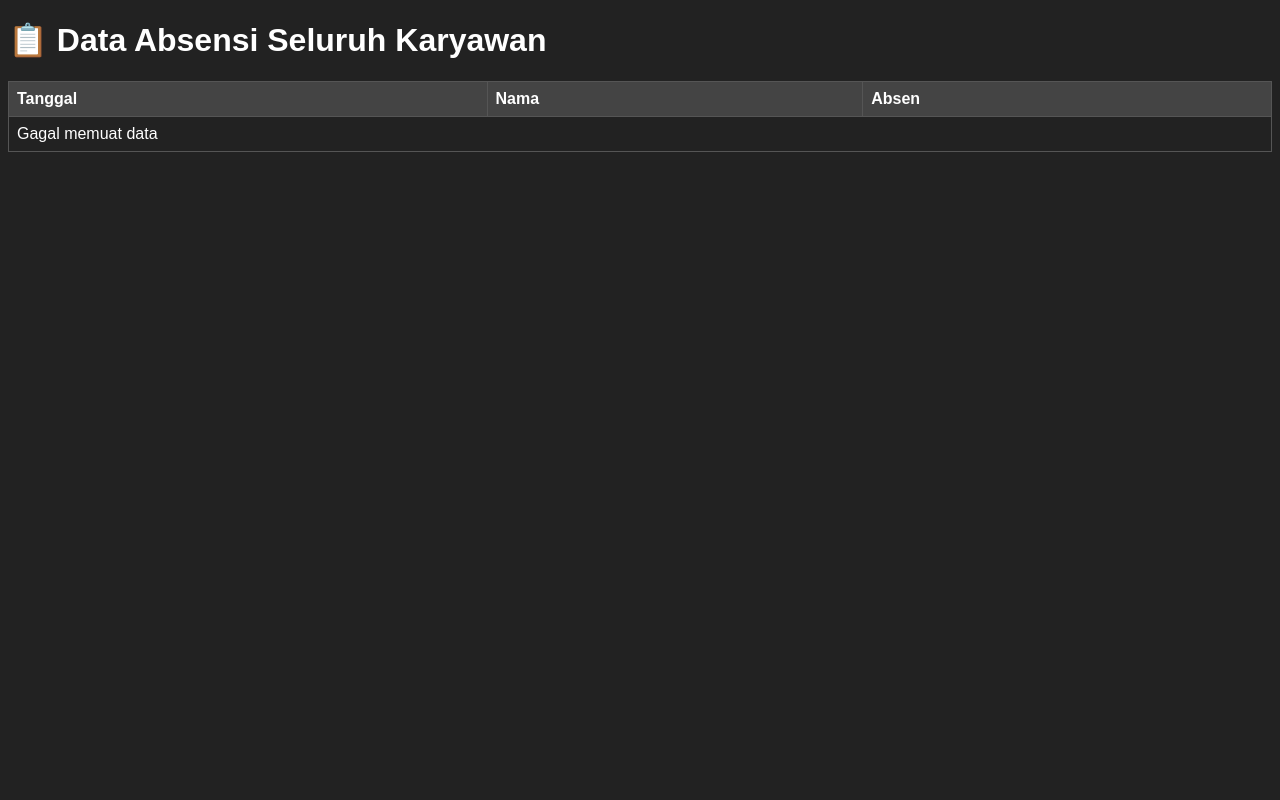
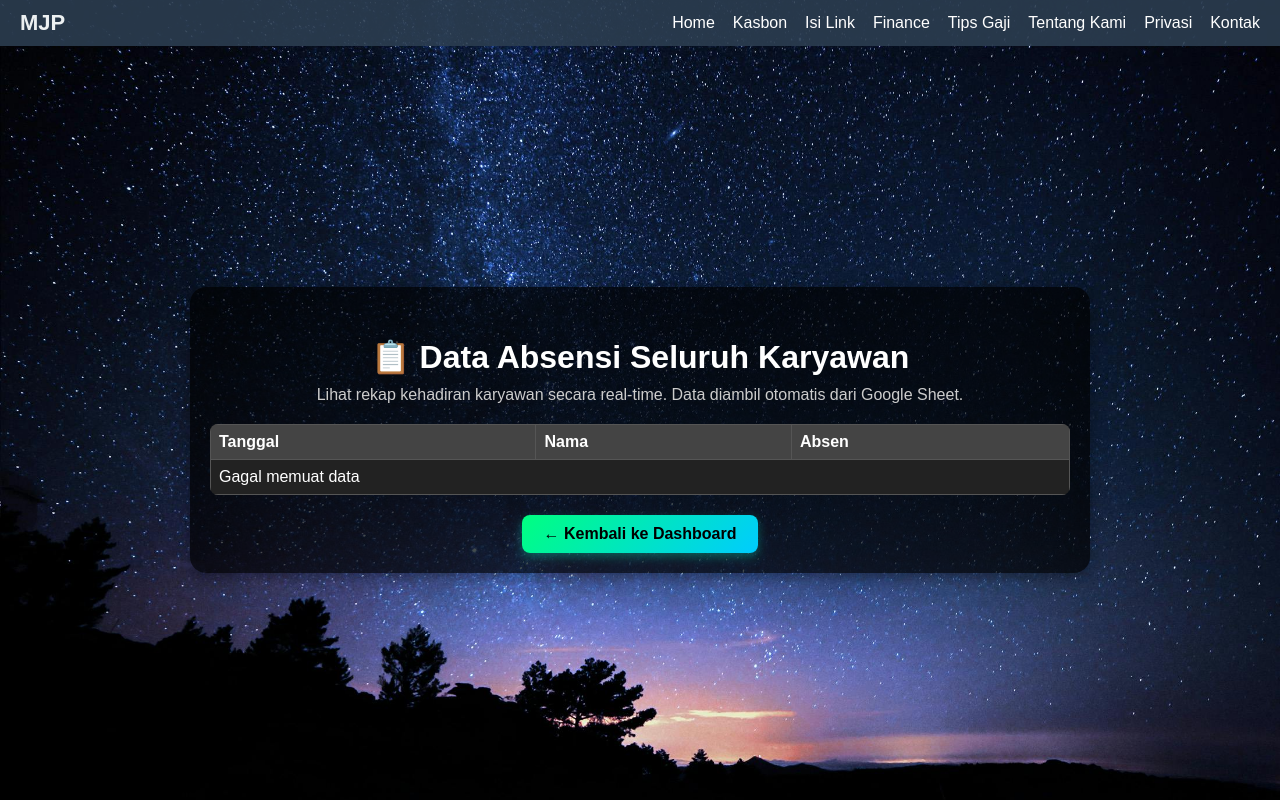
Before and after one commit to Rusdi125312/MJP-SALDO-KARYAWAN, a plain HTML site: page absen.html in a window 1280 px wide. Drawn offline with Linux system fonts and the light colour scheme; no server answers.

Commit message:
update absen.html

```diff
--- a/absen.html
+++ b/absen.html
@@ -4,15 +4,152 @@
   <meta charset="UTF-8">
   <meta name="viewport" content="width=device-width, initial-scale=1">
   <title>Cek Absensi</title>
+  <link rel="stylesheet" href="style.css" />
+  <link rel="stylesheet" href="style2.css" />
   <style>
-    body { background:#222; color:white; font-family:sans-serif; }
-    table { width:100%; border-collapse:collapse; margin-top:20px; }
-    th, td { border:1px solid #555; padding:8px; text-align:left; }
-    th { background:#444; }
+    body {
+      background: url('bg2.jpg') no-repeat center center fixed;
+      background-size: cover;
+      color: #fff;
+      font-family: Arial, sans-serif;
+      margin: 0;
+      min-height: 100vh;
+    }
+    .container {
+      max-width: 900px;
+      margin: 90px auto 30px auto;
+      padding: 30px 20px 20px 20px;
+      background: rgba(0,0,0,0.7);
+      border-radius: 16px;
+      box-shadow: 0 4px 16px rgba(0,0,0,0.4);
+    }
+    h1 {
+      text-align: center;
+      margin-bottom: 10px;
+    }
+    .desc {
+      text-align: center;
+      color: #ccc;
+      margin-bottom: 20px;
+    }
+    table {
+      width: 100%;
+      border-collapse: collapse;
+      margin-top: 10px;
+      background: #222;
+      border-radius: 8px;
+      overflow: hidden;
+    }
+    th, td {
+      border: 1px solid #555;
+      padding: 8px;
+      text-align: left;
+    }
+    th {
+      background: #444;
+    }
+    tr:nth-child(even) {
+      background: #292929;
+    }
+    .count {
+      color: #0f0;
+      margin-bottom: 10px;
+      text-align: right;
+    }
+    .back-btn {
+      display: inline-block;
+      margin: 20px 0 0 0;
+      padding: 10px 22px;
+      background: linear-gradient(135deg, #00ff80, #00ccff);
+      color: #000;
+      border-radius: 8px;
+      font-size: 16px;
+      font-weight: bold;
+      text-decoration: none;
+      box-shadow: 0 4px 10px rgba(0, 255, 200, 0.3);
+      transition: all 0.3s;
+    }
+    .back-btn:hover {
+      background: linear-gradient(135deg, #00e673, #00b3e6);
+      color: #fff;
+      transform: scale(1.05);
+    }
+    @media (max-width: 600px) {
+      .container { padding: 10px; }
+      table, th, td { font-size: 13px; }
+    }
+    /* Navbar fix */
+    .navbar {
+      background-color: rgba(44, 62, 80, 0.9);
+      padding: 10px 20px;
+      position: fixed;
+      top: 0;
+      left: 0;
+      right: 0;
+      z-index: 999;
+      display: flex;
+      justify-content: space-between;
+      align-items: center;
+    }
+    .navbar .logo {
+      color: #ecf0f1;
+      font-weight: bold;
+      font-size: 22px;
+      text-decoration: none;
+    }
+    .navbar ul {
+      list-style: none;
+      margin: 0;
+      padding: 0;
+      display: flex;
+      gap: 18px;
+    }
+    .navbar ul li a {
+      color: #fff;
+      text-decoration: none;
+      font-weight: 500;
+      transition: color 0.2s;
+    }
+    .navbar ul li a:hover {
+      color: #00ffcc;
+    }
+    .menu-toggle { display: none; }
+    @media (max-width: 700px) {
+      .container { margin: 70px 5px 20px 5px; }
+      .navbar ul { flex-direction: column; background: rgba(44,62,80,0.98); position: absolute; top: 50px; right: 0; left: 0; display: none; }
+      .navbar ul.active { display: flex; }
+      .menu-toggle { display: block; cursor: pointer; }
+      .menu-toggle span {
+        display: block; width: 25px; height: 3px; margin: 5px; background: #fff;
+      }
+    }
   </style>
 </head>
 <body>
+  <!-- Navbar -->
+  <nav class="navbar">
+    <a href="index.html" class="logo">MJP</a>
+    <div class="menu-toggle" onclick="toggleMenu()">
+      <span></span><span></span><span></span>
+    </div>
+    <ul id="menu">
+      <li><a href="index.html">Home</a></li>
+      <li><a href="kasbon.html">Kasbon</a></li>
+      <li><a href="index2.html">Isi Link</a></li>
+      <li><a href="finance.html">Finance</a></li>
+      <li><a href="tips-gaji.html">Tips Gaji</a></li>
+      <li><a href="about.html">Tentang Kami</a></li>
+      <li><a href="privacy.html">Privasi</a></li>
+      <li><a href="contact.html">Kontak</a></li>
+    </ul>
+  </nav>
+
+  <div class="container">
     <h1>📋 Data Absensi Seluruh Karyawan</h1>
+    <div class="desc">
+      Lihat rekap kehadiran karyawan secara real-time. Data diambil otomatis dari Google Sheet.
+    </div>
+    <div class="count" id="absen-count"></div>
     <table>
       <thead>
         <tr><th>Tanggal</th><th>Nama</th><th>Absen</th></tr>
@@ -21,13 +158,21 @@
         <tr><td colspan="3">Loading data...</td></tr>
       </tbody>
     </table>
-
+    <a href="index.html" class="back-btn">← Kembali ke Dashboard</a>
+  </div>
   <script>
+    // Navbar responsive
+    function toggleMenu() {
+      var menu = document.getElementById('menu');
+      menu.classList.toggle('active');
+    }
+    // Load absen data
     const sheetURL = "https://opensheet.elk.sh/1r1OzFKF2y3w7FcG4b4_wn-6JSbLG8BSD_BU8CvBVlWw/ABSENWEB";
     fetch(sheetURL)
       .then(res => res.json())
       .then(data => {
         const tbody = document.getElementById("absen-data");
+        const count = document.getElementById("absen-count");
         tbody.innerHTML = "";
         data.forEach(row => {
           tbody.innerHTML += `<tr>
@@ -36,6 +181,7 @@
             <td>${row.Absen}</td>
           </tr>`;
         });
+        count.innerText = `Total data absen: ${data.length}`;
       })
       .catch(() => {
         document.getElementById("absen-data").innerHTML = `<tr><td colspan="3">Gagal memuat data</td></tr>`;
```
Lines whose indentation alone changed are shown as unchanged.
